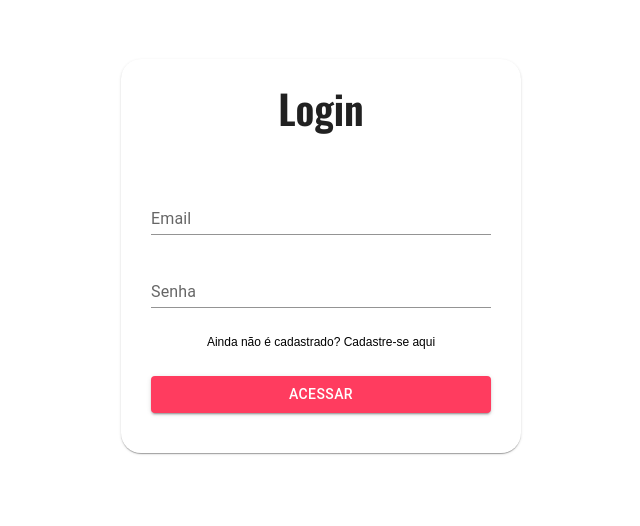
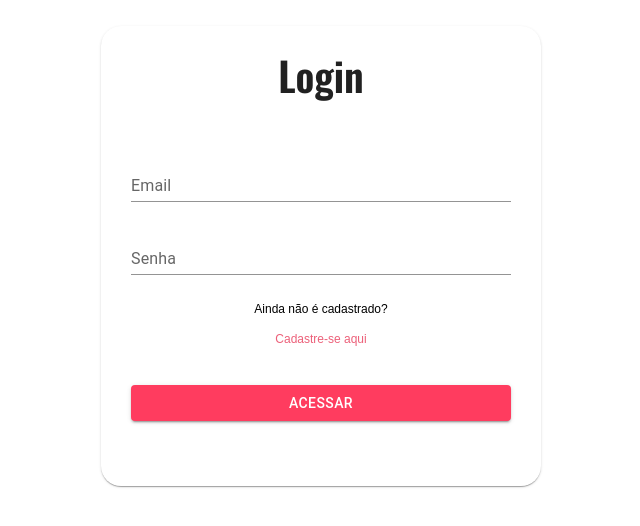
Before and after one commit to FerreiraClara/DesafioJack-Front, a React (Vite) app: page /login in a window 1280 px wide. Shown: the part 144-670 px from the top of the page, without its empty margins (319-959 px from the left). Built offline with nearby package versions, Linux system fonts and the light colour scheme.

Commit message:
End settings
End settings

```diff
--- a/src/pages/Home.jsx
+++ b/src/pages/Home.jsx
@@ -12,7 +12,7 @@ useEffect(()=>{
   return (
     <>
       <div style={{ display: 'flex', justifyContent: 'center', gap: 50, minWidth: 300 }}>
-      <Link to='/ask' style={{ textDecoration: 'none', color: '#000' }}><Button id='my-tasks-button' variant="contained" style={{ display: 'grid', backgroundColor: '#fff', borderRadius: 15, padding: 13, fontSize: 13, fontWeight: 600, color: '#000' }}> Minhas Tarefas </Button></Link>
+      <Link to='/task' style={{ textDecoration: 'none', color: '#000' }}><Button id='my-tasks-button' variant="contained" style={{ display: 'grid', backgroundColor: '#fff', borderRadius: 15, padding: 13, fontSize: 13, fontWeight: 600, color: '#000' }}> Minhas Tarefas </Button></Link>
       </div>
     </>
   )
--- a/src/pages/Login.jsx
+++ b/src/pages/Login.jsx
@@ -8,12 +8,16 @@ import '../App.css'
 function Login() {
   const [email, setEmail] = useState('')
   const [password, setPassword] = useState('')
+  const [showError, setShowError] = useState(false)
   const navigate = useNavigate()
   async function submitForm(){
-    const response = await Api({email, password},'POST','/login')
+    const response = await Api({email, password},'POST','/login').catch((err)=>{
+      setShowError(true)
+    })
     console.log(response)
     if(response?.success) navigate('/')
     if(response?.response?.token)localStorage.setItem('token',response?.response?.token)
+    if(!response?.success) setShowError(true)
   }
 
   return (
@@ -44,8 +48,9 @@ function Login() {
               setPassword(e.target.value)
             }}
           />
-          <a underline="none" style={{ fontSize: 12, fontFamily: 'Arial' }}> <Link to='/register' style={{ textDecoration: 'none', color: '#000' }}> Ainda não é cadastrado? Cadastre-se aqui </Link> </a>
+          <a underline="none" style={{ fontSize: 12, fontFamily: 'Arial' }}> <Link to='/register' style={{ textDecoration: 'none', color: '#000' }}> Ainda não é cadastrado? <p style={{color:'#e73555c9'}}>Cadastre-se aqui</p> </Link> </a>
           <Button id='access-login-button' variant="contained" style={{ display: 'grid', marginBottom: 10, backgroundColor: '#ff3c5f', fontSize: 14, width: '100%' }} onClick={submitForm}> Acessar </Button>
+          <div style={{width:"380px"}}><p style={{display:!showError?"none":"block", color:"#c33737",fontSize: 12,fontFamily: 'Arial'}}>Ocorreu um erro ao logar, verifique sua senha e tente novamente mais tarde</p></div>
         </CardContent>
       </Card>
     </>
```
